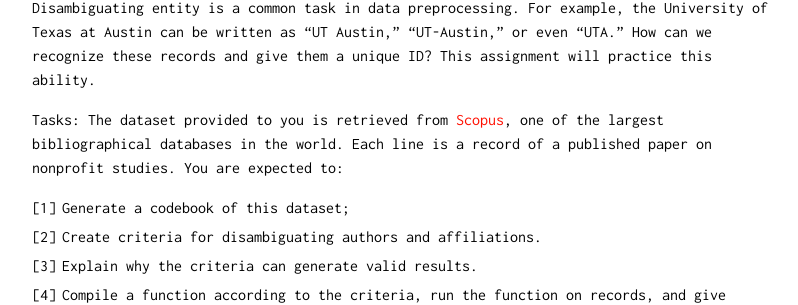
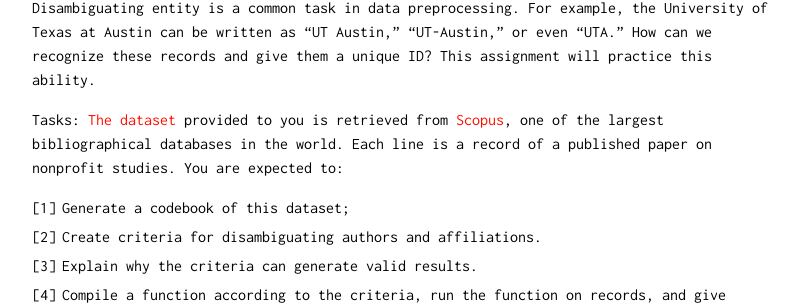
Before and after one commit to Xinjian-Paul-Li/open_data, a Jekyll site: the page built from docs/assignments.md, in a window 1280 px wide and 900 px high, scrolled down 1542 px. Shown: the part 149-454 px from the top of the window, without its empty margins (238-1036 px from the left). Built offline with Jekyll 4.4.1, drawn with Linux system fonts in a browser that asks for light colours; our own code applies the rules of GitHub Pages for plain Markdown files; part of the change alters nothing that is shown.

```diff
--- a/docs/assignments.md
+++ b/docs/assignments.md
@@ -54,7 +54,7 @@ Knowledge and skills practiced:
 Disambiguating entity is a common task in data preprocessing. For example, the University of Texas at Austin can be written as "UT Austin," "UT-Austin," or even "UTA." How can we recognize these records and give them a unique ID? This assignment will practice this ability.
 
 Tasks:
-The dataset provided to you is retrieved from [Scopus](https://dev.elsevier.com/index.html), one of the largest bibliographical databases in the world. Each line is a record of a published paper on nonprofit studies. You are expected to:
+[The dataset](https://utexas.instructure.com/files/50261524/download?download_frd=1) provided to you is retrieved from [Scopus](https://dev.elsevier.com/index.html), one of the largest bibliographical databases in the world. Each line is a record of a published paper on nonprofit studies. You are expected to:
 1. Generate a codebook of this dataset;
 2. Create criteria for disambiguating authors and affiliations.
 3. Explain why the criteria can generate valid results.
```
